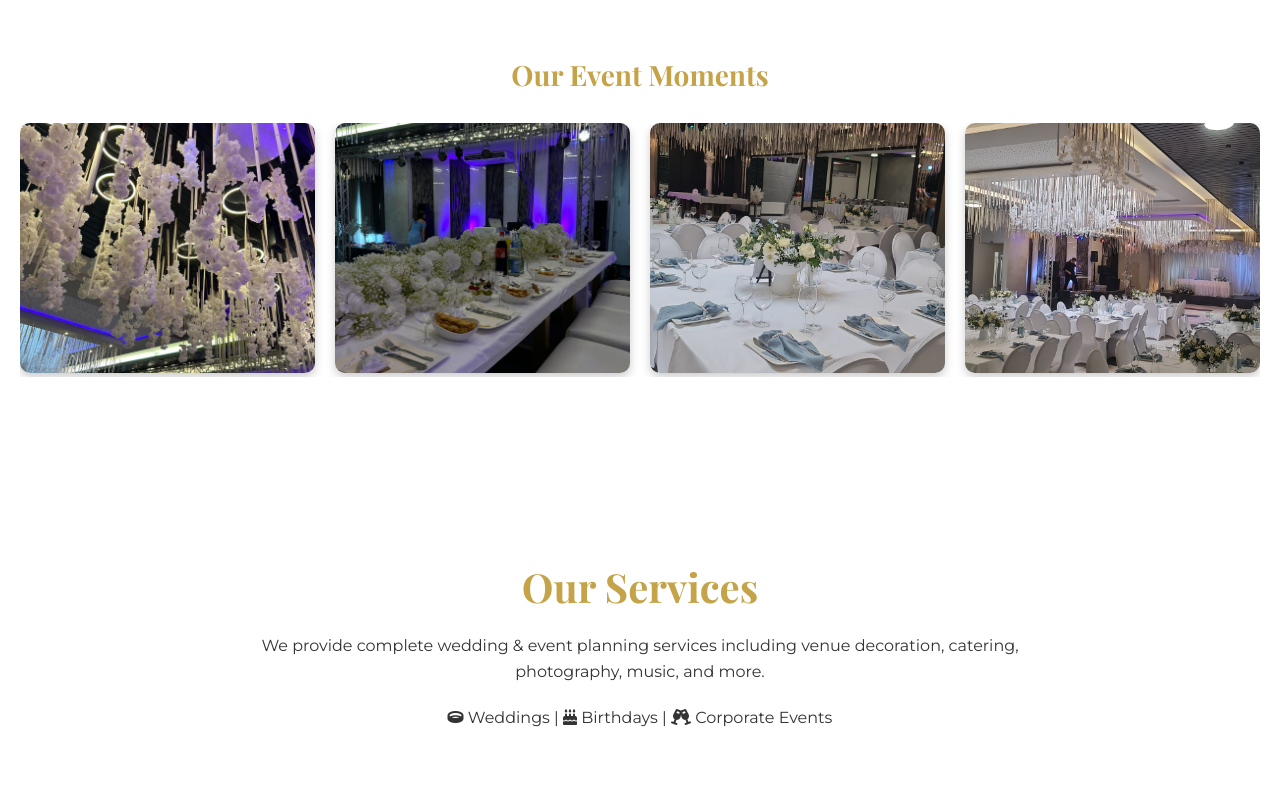
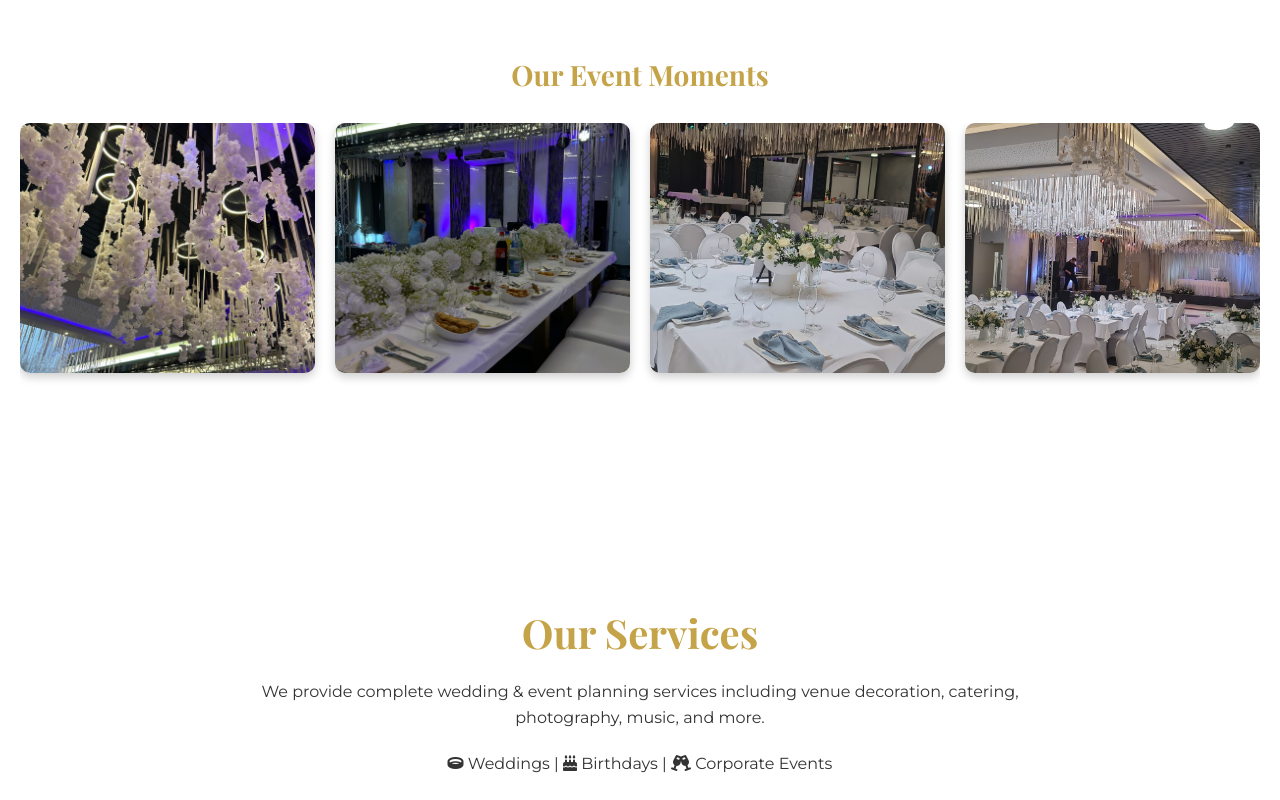
Before and after one commit to rasadli/AmirEventLocation, a plain HTML site: page index.html in a window 1280 px wide. Shown: the part 1420-2220 px from the top of the page. Drawn offline with nearby package versions, Linux system fonts and the light colour scheme; files whose address does not match are found by name.

Commit message:
main parts added

```diff
--- a/index.html
+++ b/index.html
@@ -57,11 +57,12 @@
             of lasting memories.</p>
 
     </section>
+
     <!-- Gallery -->
     <section id="gallery" class="container">
         <h2>Our Event Moments</h2>
         <div class="carousel-wrapper">
-            <div class="swiper mySwiper">
+            <div class="swiper mySwiper" style="height: 300px;">
                 <div class="swiper-wrapper">
 
                     <div class="swiper-slide gallery-card">
```
